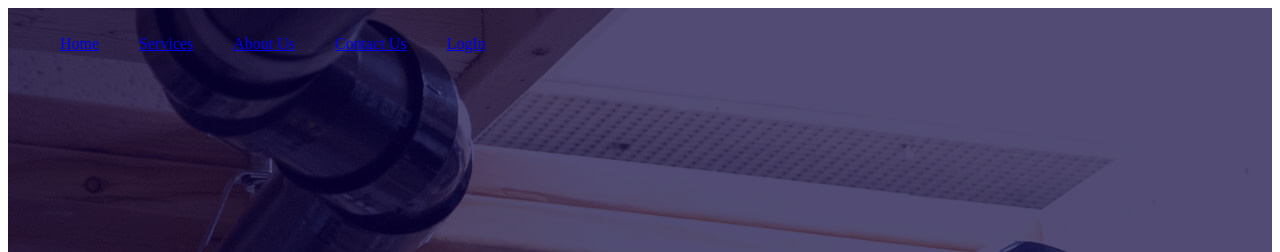
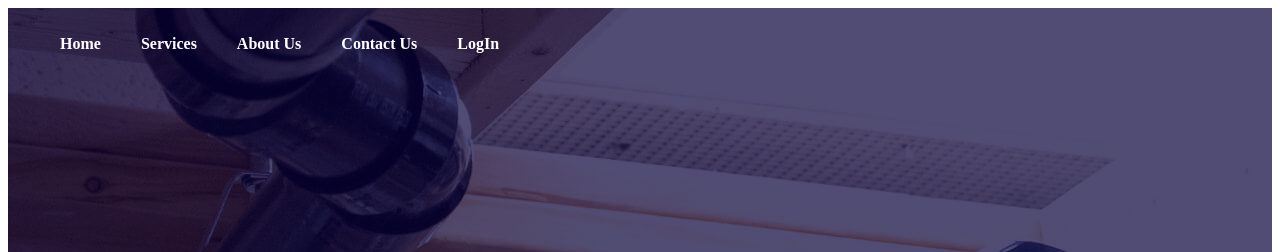
Before and after one commit to Melloniah/Ujuzi-Hub-project, a React app in the folder client/: page / in a window 1280 px wide. Shown: the top 252 px of the page. Built offline with nearby package versions, Linux system fonts and the light colour scheme.

Commit message:
Fixes text in Navbar

```diff
--- a/client/src/pages/Navbar.css
+++ b/client/src/pages/Navbar.css
@@ -26,6 +26,12 @@ nav ul li{
     margin: 5px 20px;
     font-size: 16px;
     cursor: pointer;
+  }
+
+  nav ul li a {
+    color: white;
+    text-decoration: none;
+    font-weight: bold;
   }
 
   .dark-nav{
```
